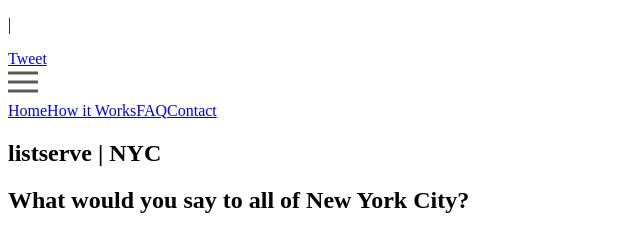
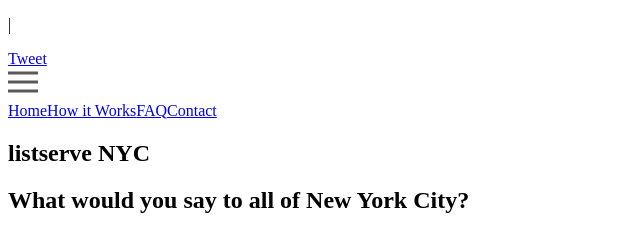
Before and after one commit to andrewhheller/listserve-nyc, a React app: page / in a window 1280 px wide. Shown: the top 230 px of the page, without its empty margins (0-640 px from the left). Built offline with nearby package versions, Linux system fonts and the light colour scheme; the HTML template or start-up script is replaced by a standard one.

Commit message:
take out pipe | character in main title and footer

```diff
--- a/src/Footer.js
+++ b/src/Footer.js
@@ -5,7 +5,7 @@ const Footer = () => {
   return (
     <section id="footer">
       <p className="footer-text">
-        &copy; 2018 listserve|NYC.
+        &copy; 2018 listserve NYC.
         <br />
         All Rights Reserved.
       </p>
--- a/src/Main.js
+++ b/src/Main.js
@@ -16,7 +16,7 @@ const Main = ({ createEmail }) => {
           <div className="row">
             <div className="col-12">
               <div id="transparent-box">
-                <h1>listserve | NYC</h1>
+                <h1>listserve NYC</h1>
                 <h2>What would you say to all of New York City?</h2>
                 <br />
               </div>
```
Also changed, not shown: 2 other files (tests, documents, lock files or other folders).
